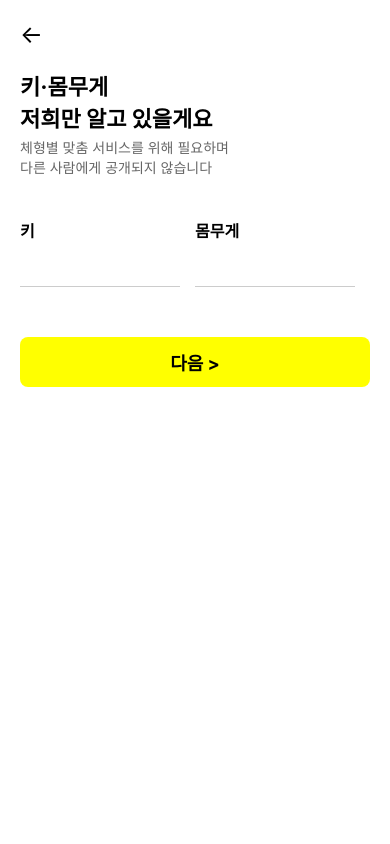
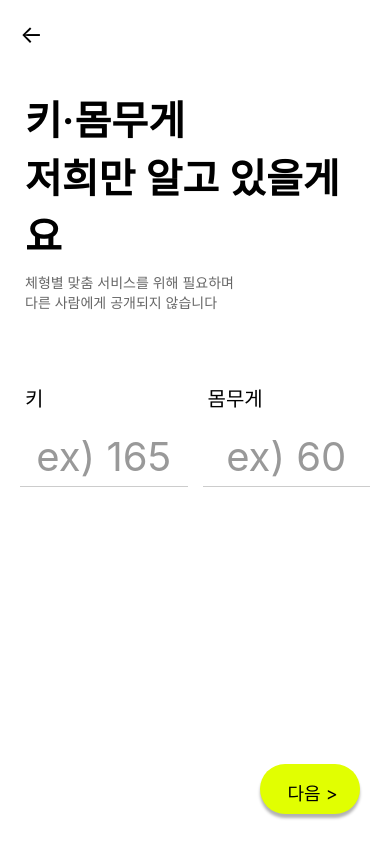
Before and after one commit to 25-capstone-team-breakthrough/food-runner-mobile-fe, a React Native app in the folder foodRunner/: screen /InputHeightWeight in a window 390 px wide. Built offline with nearby package versions, Linux system fonts and the light colour scheme.

Commit message:
키,몸무게 페이지 ui

```diff
--- a/foodRunner/screens/InputGenderAgeScreen.js
+++ b/foodRunner/screens/InputGenderAgeScreen.js
@@ -98,12 +98,13 @@ const styles = StyleSheet.create({
   },
   title: {
     fontSize: 40,
+    fontWeight: 600,
     marginTop: 20,
     marginLeft: 5,
     marginBottom: 10,
   },
   subtitle: {
-    fontSize: 18,
+    fontSize: 14,
     color: '#666',
     marginBottom: 20,
     marginLeft: 5,
@@ -136,7 +137,7 @@ const styles = StyleSheet.create({
     color: 'black',
   },
   radioText: {
-    fontSize: 35,
+    fontSize: 33,
     marginLeft: 15,
   },
   inputWrapper: {
--- a/foodRunner/screens/InputHeightWeightScreen.js
+++ b/foodRunner/screens/InputHeightWeightScreen.js
@@ -1,5 +1,14 @@
 import React, { useState } from 'react';
-import { View, Text, TouchableOpacity, TextInput, StyleSheet, Alert } from 'react-native';
+import {
+  View,
+  Text,
+  TouchableOpacity,
+  TextInput,
+  StyleSheet,
+  Alert,
+  Keyboard,
+  TouchableWithoutFeedback,
+} from 'react-native';
 import { SafeAreaView } from 'react-native-safe-area-context';
 
 const InputHeightWeightScreen = ({ navigation }) => {
@@ -22,6 +31,7 @@ const InputHeightWeightScreen = ({ navigation }) => {
   };
 
   return (
+    <TouchableWithoutFeedback onPress={Keyboard.dismiss} accessible={false}>
       <SafeAreaView style={styles.container}>
         {/* 뒤로가기 버튼 */}
         <TouchableOpacity onPress={() => navigation.goBack()} style={styles.backButton}>
@@ -35,13 +45,14 @@ const InputHeightWeightScreen = ({ navigation }) => {
           다른 사람에게 공개되지 않습니다
         </Text>
 
-      {/* 키와 몸무게 입력 */}
+        {/* 키와 몸무게 입력 (한 줄 배치) */}
         <View style={styles.inputContainer}>
+          {/* 키 입력 */}
           <View style={styles.inputWrapper}>
             <Text style={styles.label}>키</Text>
             <TextInput
               style={styles.input}
-            placeholder=""
+              placeholder="ex) 165"
               placeholderTextColor="#999"
               keyboardType="numeric"
               maxLength={3}
@@ -50,11 +61,12 @@ const InputHeightWeightScreen = ({ navigation }) => {
             />
           </View>
 
-        <View style={styles.inputWrapper}>
+          {/* 몸무게 입력 */}
+          <View style={[styles.inputWrapper, styles.weightInput]}>
             <Text style={styles.label}>몸무게</Text>
             <TextInput
               style={styles.input}
-            placeholder=""
+              placeholder="ex) 60"
               placeholderTextColor="#999"
               keyboardType="numeric"
               maxLength={3}
@@ -69,6 +81,7 @@ const InputHeightWeightScreen = ({ navigation }) => {
           <Text style={styles.nextButtonText}>다음 &gt;</Text>
         </TouchableOpacity>
       </SafeAreaView>
+    </TouchableWithoutFeedback>
   );
 };
 
@@ -86,48 +99,65 @@ const styles = StyleSheet.create({
     color: '#000',
   },
   title: {
-    fontSize: 22,
-    fontWeight: 'bold',
-    marginBottom: 5,
+    fontSize: 40,
+    fontWeight: 600,
+    marginTop: 20,
+    marginLeft: 5,
+    marginBottom: 10,
   },
   subtitle: {
     fontSize: 14,
     color: '#666',
     marginBottom: 20,
+    marginLeft: 5,
+    marginBottom: 70,
     lineHeight: 20,
   },
   inputContainer: {
-    flexDirection: 'row',
-    justifyContent: 'space-between',
-    marginTop: 20,
-    marginBottom: 30,
+    flexDirection: 'row', // ✅ 한 줄에 배치
+    justifyContent: 'space-between', // ✅ 좌우 간격 균등 정렬
+    alignItems: 'center',
+    marginBottom: 30, // ✅ 아래 여백 추가
   },
   inputWrapper: {
-    flex: 1,
-    marginRight: 15,
+    flex: 1, // ✅ 동일한 크기로 배치
+    marginRight: 15, // ✅ 키와 몸무게 사이 간격 추가
+  },
+  weightInput: {
+    marginRight: 0, // ✅ 마지막 요소에는 오른쪽 여백 제거
   },
   label: {
-    fontSize: 16,
-    fontWeight: 'bold',
+    fontSize: 20,
+    marginLeft: 5,
     marginBottom: 5,
   },
   input: {
-    fontSize: 24,
+    fontSize: 40,
     borderBottomWidth: 1,
     borderBottomColor: '#ccc',
     textAlign: 'center',
     paddingVertical: 5,
+    marginTop: 10,
   },
   nextButton: {
-    backgroundColor: '#ff0',
+    backgroundColor: '#E1FF01',
+    width: 100,
+    height: 50,
     paddingVertical: 12,
     alignItems: 'center',
-    borderRadius: 8,
-    marginTop: 20,
+    borderRadius: 30,
+    position: 'absolute',
+    bottom: 30,
+    right: 30,
+    shadowColor: '#000',
+    shadowOffset: { width: 0, height: 4 },
+    shadowOpacity: 0.3,
+    shadowRadius: 3,
   },
   nextButtonText: {
     fontSize: 18,
-    fontWeight: 'bold',
+    paddingTop: 3,
+    paddingLeft: 5,
   },
 });
 
```
Lines whose indentation alone changed are shown as unchanged.
